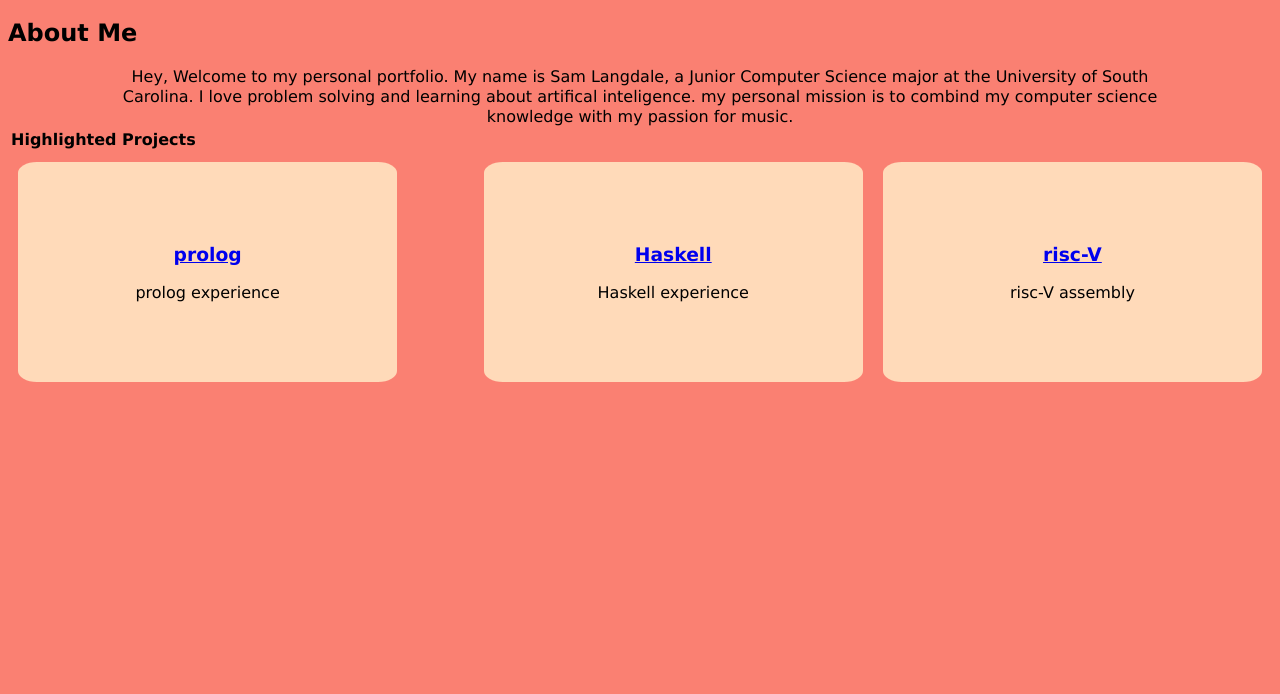
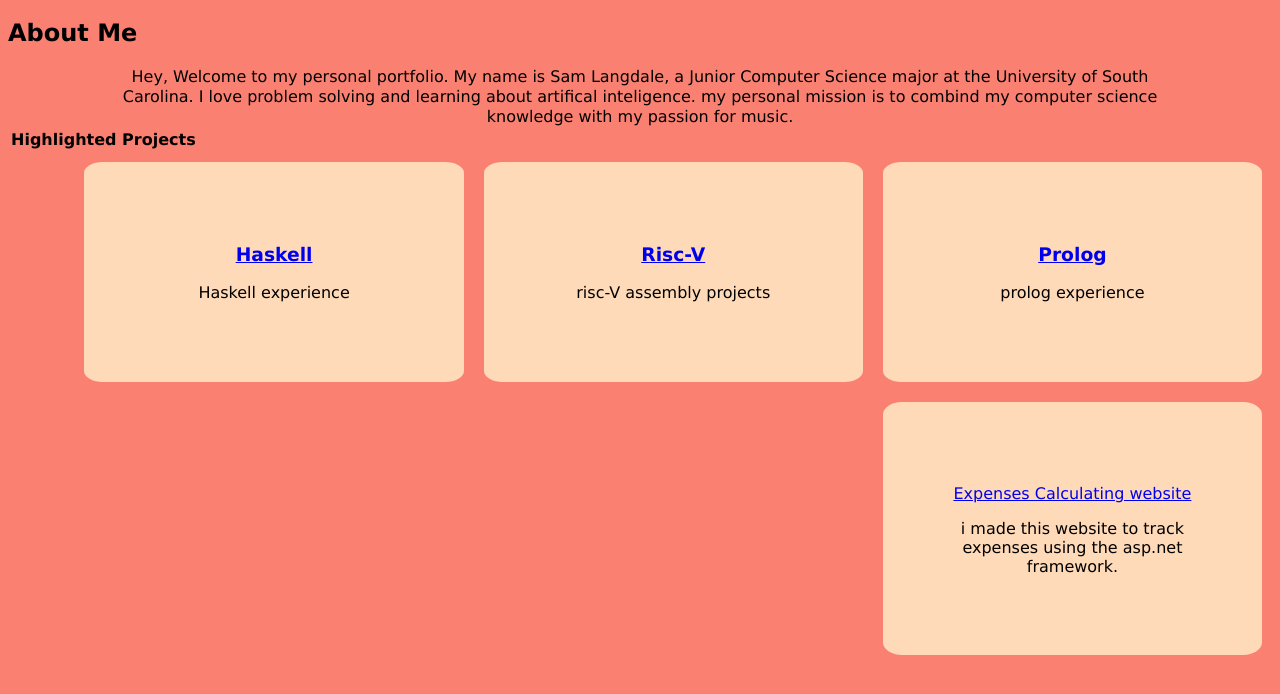
Before and after one commit to SamLangdale/SamLangdaleProjects, a plain HTML site: page index.html in a window 1280 px wide. Shown: the part 62-756 px from the top of the page. Drawn offline with Linux system fonts and the light colour scheme.

Commit message:
modified:   index.html 	modified:   styles.css

```diff
--- a/index.html
+++ b/index.html
@@ -18,22 +18,28 @@
 
 
 
-    <section class="prolog">
-        <a href="https://github.com/SamLangdale/GithubStorage/tree/main/prolog_CSCE330"><h3>prolog</h3></a>
+    <section class="project">
+        <a href="https://github.com/SamLangdale/GithubStorage/tree/main/prolog_CSCE330"><h3>Prolog</h3></a>
         <p>
         prolog experience
         </p>
         </section>
-        <section class="risc-V">
-            <a href="https://github.com/SamLangdale/GithubStorage/tree/main/Assemble(risc-V)"><h3>risc-V</h3></a>
+        <section class="project">
+            <a href="https://github.com/SamLangdale/GithubStorage/tree/main/Assemble(risc-V)"><h3>Risc-V</h3></a>
             <p>
-            risc-V assembly
+            risc-V assembly projects
             </p>
             </section>
-        <section class="Haskell">
+        <section class="project">
             <a href="https://github.com/SamLangdale/GithubStorage/tree/main/Haskell"><h3>Haskell</h3></a>
             <p>
             Haskell experience
             </p>
             </section>
+        <section class="project">
+                <a href="https://github.com/SamLangdale/websiteCC"><h3></h3>Expenses Calculating website</a>
+                <p>
+                    i made this website to track expenses using the asp.net framework.
+                </p>
+                </section>
 </html>
--- a/styles.css
+++ b/styles.css
@@ -18,8 +18,8 @@ h1 {
     margin: auto;
     line-height: 125%;
     }
-.prolog {
-        float: left;
+.project {
+        float: inline-end;
         width: 20%;
         margin: 10px;
         padding:5%;
@@ -28,23 +28,3 @@ h1 {
         text-align: center;
 
     }
-.risc-V {
-        float:right;
-        width: 20%;
-        margin: 10px;
-        padding:5%;
-        background:peachpuff;
-        border-radius: 5%;
-        text-align: center;
-
-    }
-.Haskell {
-        float:inline-end;
-        width: 20%;
-        margin: 10px;
-        padding:5%;
-        background:peachpuff;
-        border-radius: 5%;
-        text-align: center;
-
-    }
```
